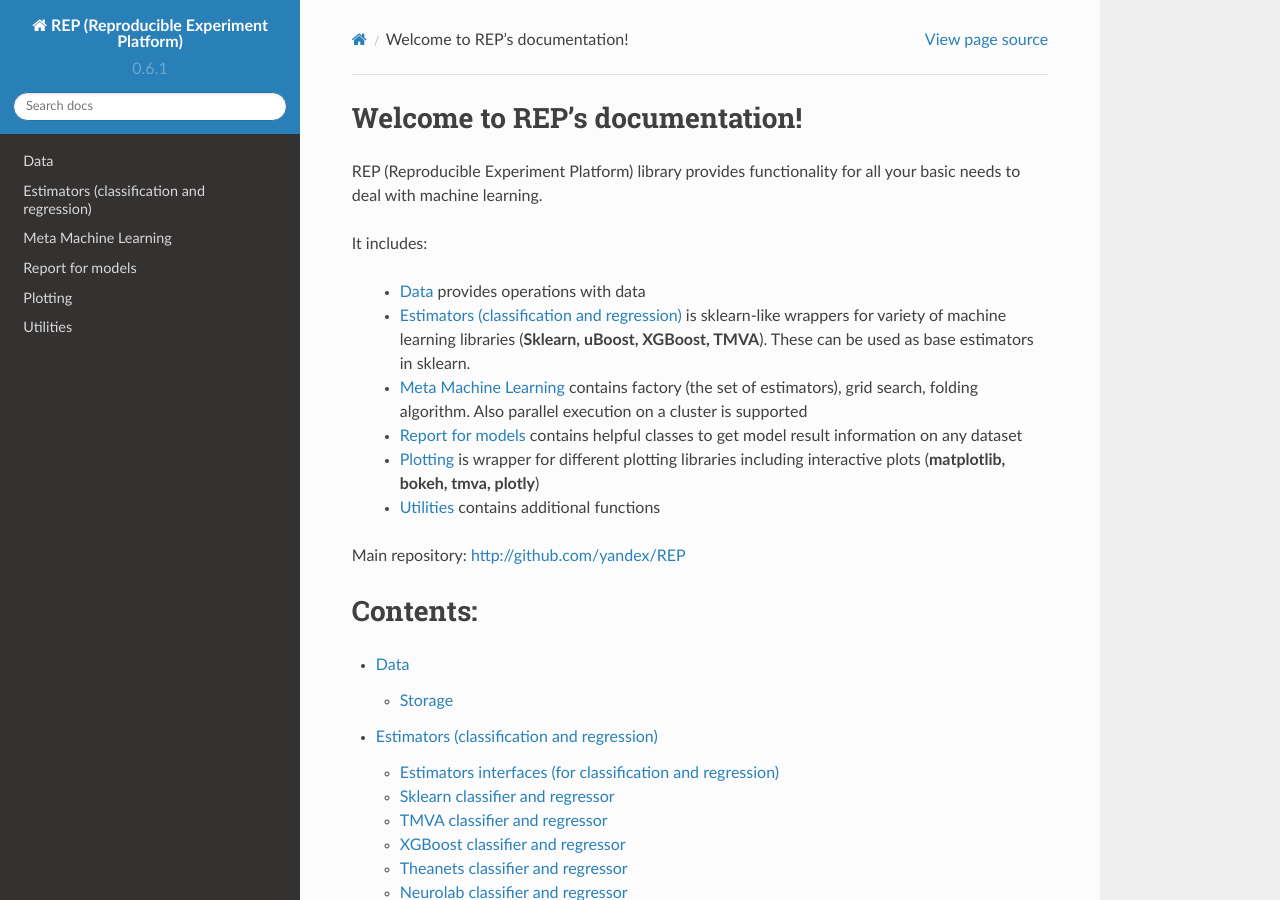
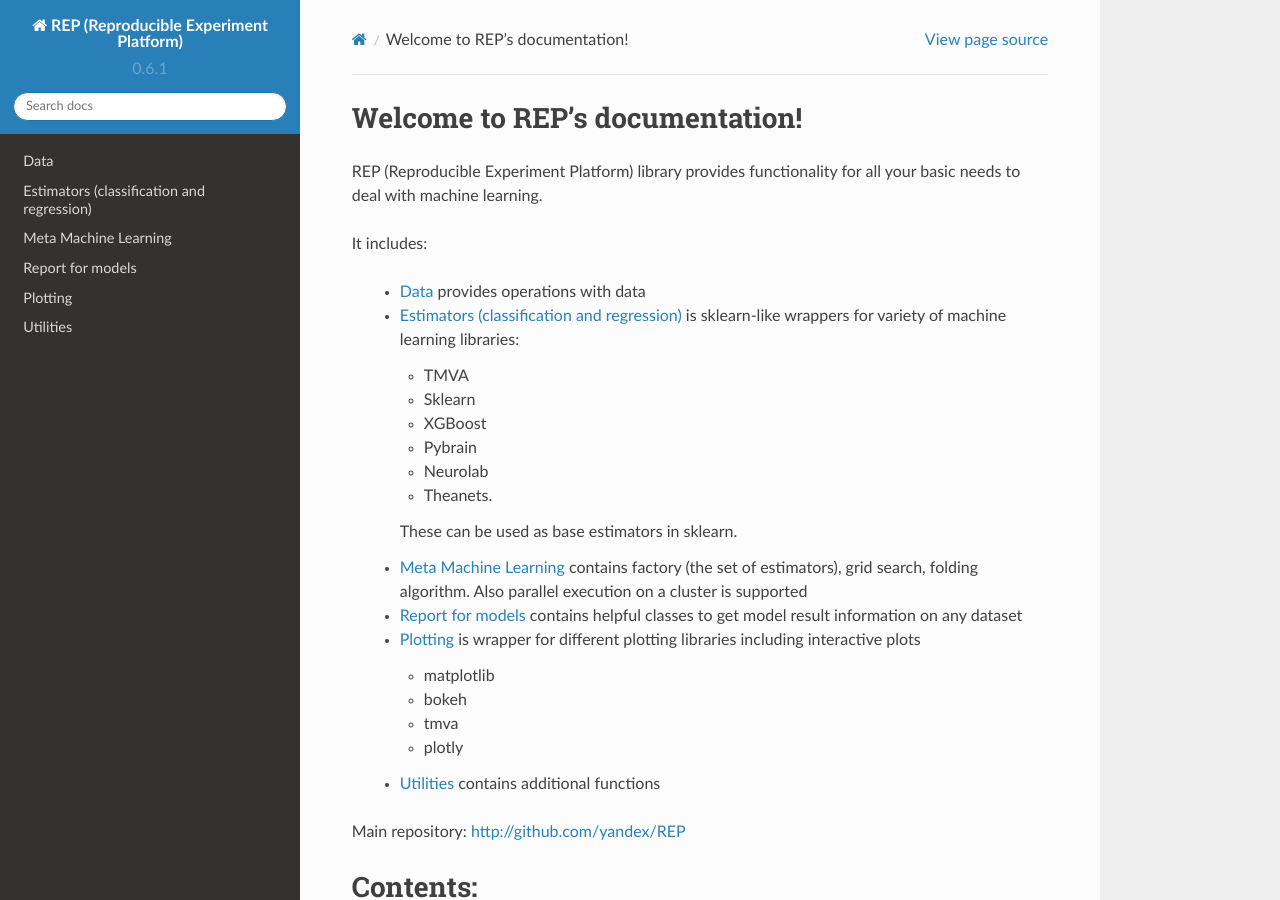
Before and after one commit to yandex/rep, a Sphinx documentation site: the page built from docs/index.rst, in a window 1280 px wide and 900 px high. Built offline with Sphinx 7.4.7 and the Read the Docs theme 2.0.0, drawn with Linux system fonts in a browser that asks for light colours.

Commit message:
docs fixes

```diff
--- a/docs/index.rst
+++ b/docs/index.rst
@@ -11,10 +11,34 @@ It includes:
 
 
   * :doc:`data` provides operations with data
-  * :doc:`estimators` is sklearn-like wrappers for variety of machine learning libraries (**Sklearn, uBoost, XGBoost, TMVA**). These can be used as base estimators in sklearn.
+  * :doc:`estimators` is sklearn-like wrappers for variety of machine learning libraries:
+
+    * TMVA
+
+    * Sklearn
+
+    * XGBoost
+
+    * Pybrain
+
+    * Neurolab
+
+    * Theanets.
+
+    These can be used as base estimators in sklearn.
+
   * :doc:`metaml` contains factory (the set of estimators), grid search, folding algorithm. Also parallel execution on a cluster is supported
   * :doc:`report` contains helpful classes to get model result information on any dataset
-  * :doc:`plotting` is  wrapper for different plotting libraries including interactive plots (**matplotlib, bokeh, tmva, plotly**)
+  * :doc:`plotting` is  wrapper for different plotting libraries including interactive plots
+
+    * matplotlib
+
+    * bokeh
+
+    * tmva
+
+    * plotly
+
   * :doc:`utils`  contains additional functions
 
 Main repository: http://github.com/yandex/REP
```
Also changed, not shown: docs/estimators.rst (+13 -1 lines), 2 other files.
